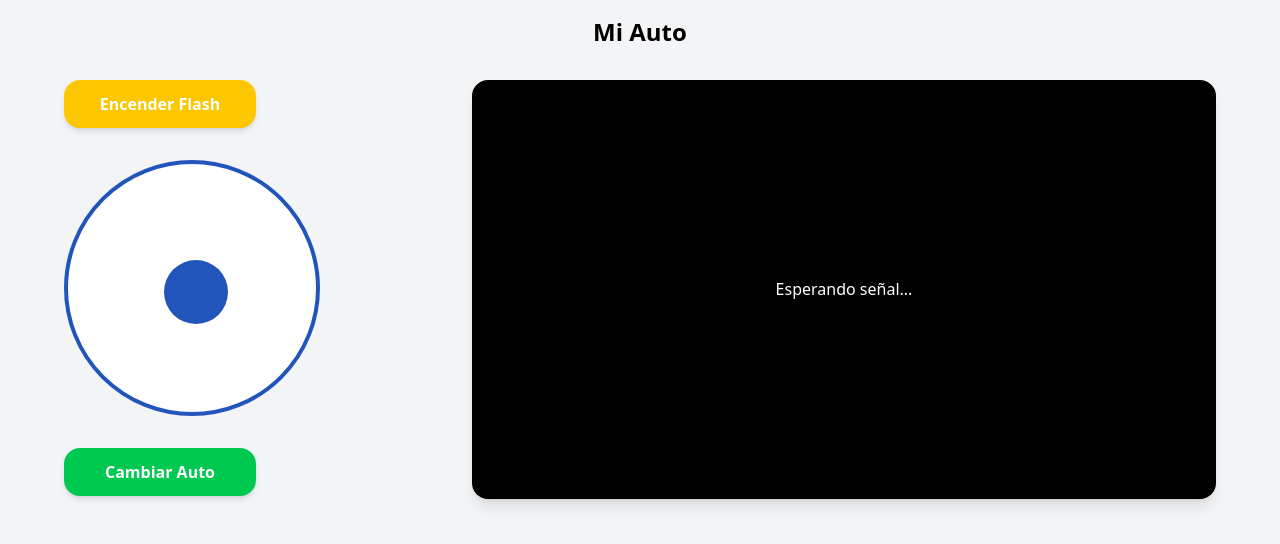
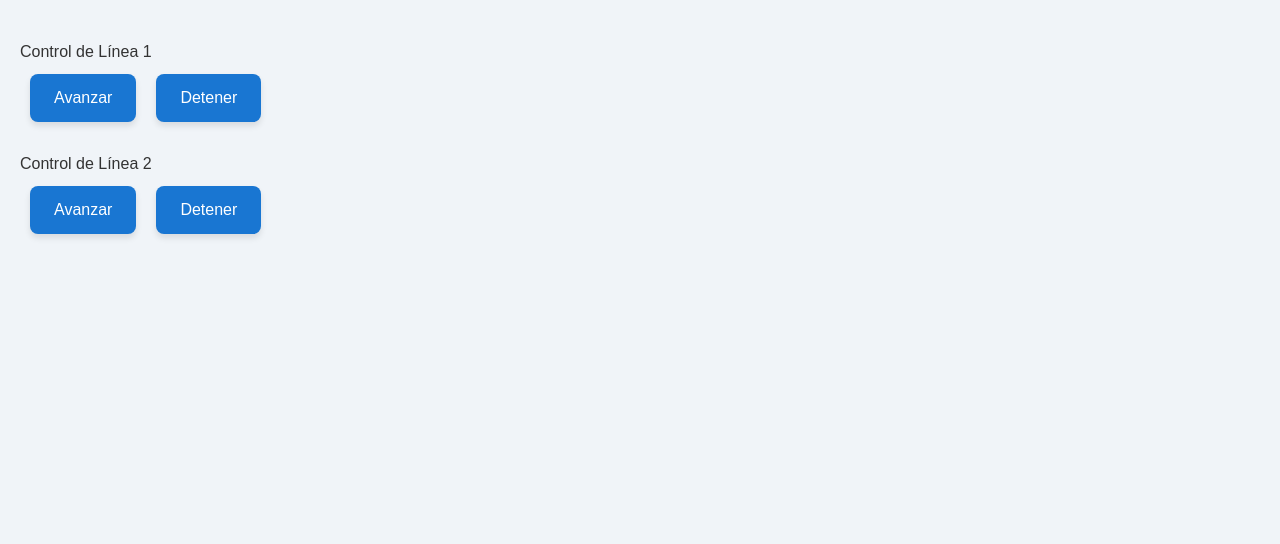
Before and after one commit to ktax06/autitos, a Nuxt app: page / in a window 1280 px wide. Shown: the top 544 px of the page. Built offline with nearby package versions, Linux system fonts and the light colour scheme.

Commit message:
Implementación basica de interfaz de control con Vue 3 y conexión Wi-Fi con ESP32 para manejo de líneas (revisar si funciona ya que lo hice a ciegas sin poder testearlo en el auto)

```diff
--- a/app.vue
+++ b/app.vue
@@ -1,17 +1,71 @@
 <template>
-  <div>
-    <!-- Incluir el componente CarControl -->
-    <CarControl />
+  <div class="container">
+    <h2>Control de Línea 1</h2>
+    <div class="button-group">
+      <button @click="sendCommand('linea1/avanzar')">Avanzar</button>
+      <button @click="sendCommand('linea1/detener')">Detener</button>
+    </div>
+
+    <h2>Control de Línea 2</h2>
+    <div class="button-group">
+      <button @click="sendCommand('linea2/avanzar')">Avanzar</button>
+      <button @click="sendCommand('linea2/detener')">Detener</button>
+    </div>
   </div>
 </template>
 
 <script>
-// Importar el componente
-import CarControl from '~/components/carControl.vue';
-
 export default {
-  components: {
-    CarControl
+  data() {
+    return {
+      esp32Ip: 'http://192.168.1.100' // Cambia esto por la IP real del ESP32
+    };
+  },
+  methods: {
+    async sendCommand(path) {
+      try {
+        const response = await fetch(`${this.esp32Ip}/${path}`);
+        const text = await response.text();
+        console.log('Respuesta ESP32:', text);
+      } catch (err) {
+        console.error('Error enviando comando:', err);
+      }
+    }
   }
 };
 </script>
+
+<style scoped>
+.container {
+  padding: 20px;
+  font-family: sans-serif;
+  background-color: #f0f4f8;
+  min-height: 100vh;
+}
+
+h2 {
+  margin-top: 20px;
+  color: #333;
+}
+
+.button-group {
+  margin-bottom: 20px;
+}
+
+button {
+  margin: 10px;
+  padding: 12px 24px;
+  font-size: 16px;
+  background-color: #1976d2;
+  color: white;
+  border: none;
+  border-radius: 8px;
+  box-shadow: 0px 4px 6px rgba(0, 0, 0, 0.1);
+  cursor: pointer;
+  transition: background-color 0.2s ease;
+}
+
+button:hover {
+  background-color: #1565c0;
+}
+</style>
```
Also changed, not shown: 2 other files (tests, documents, lock files or other folders).
